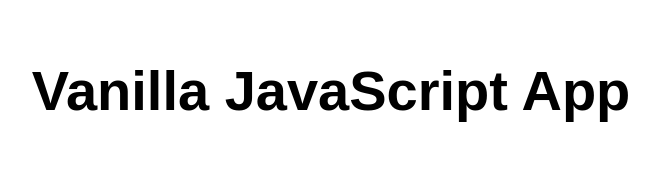
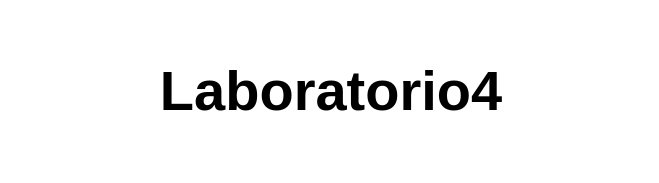
Before and after one commit to RuiFonseca1/RuiFRepository, a website: page src/index.html in a window 1280 px wide. Shown: the whole page, without its empty margins (309-968 px from the left). Drawn offline with Linux system fonts and the light colour scheme.

Commit message:
Added index.html file

```diff
--- a/src/index.html
+++ b/src/index.html
@@ -5,12 +5,12 @@
   <meta charset="UTF-8">
   <meta name="viewport" content="width=device-width, initial-scale=1.0">
   <link rel="stylesheet" href="styles.css">
-  <title>Vanilla JavaScript App</title>
+  <title>Laboratorio4</title>
 </head>
 
 <body>
   <main>
-    <h1>Vanilla JavaScript App</h1>
+    <h1>Laboratorio4</h1>
   </main>
 </body>
 
```
